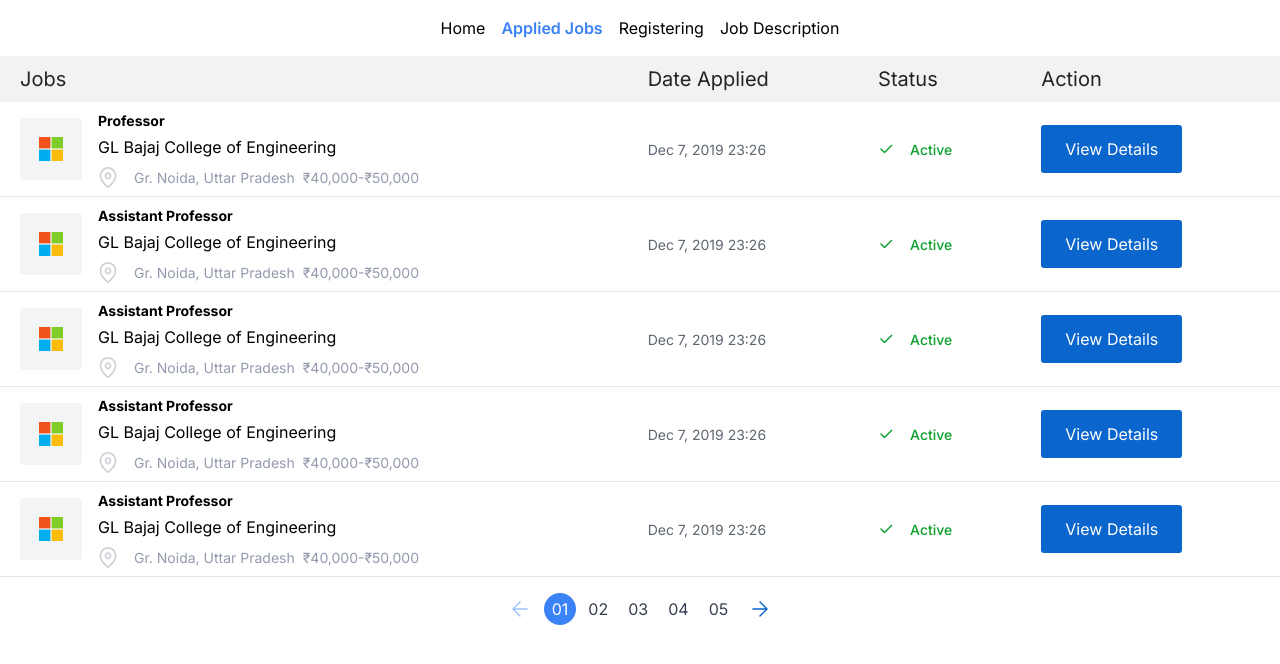
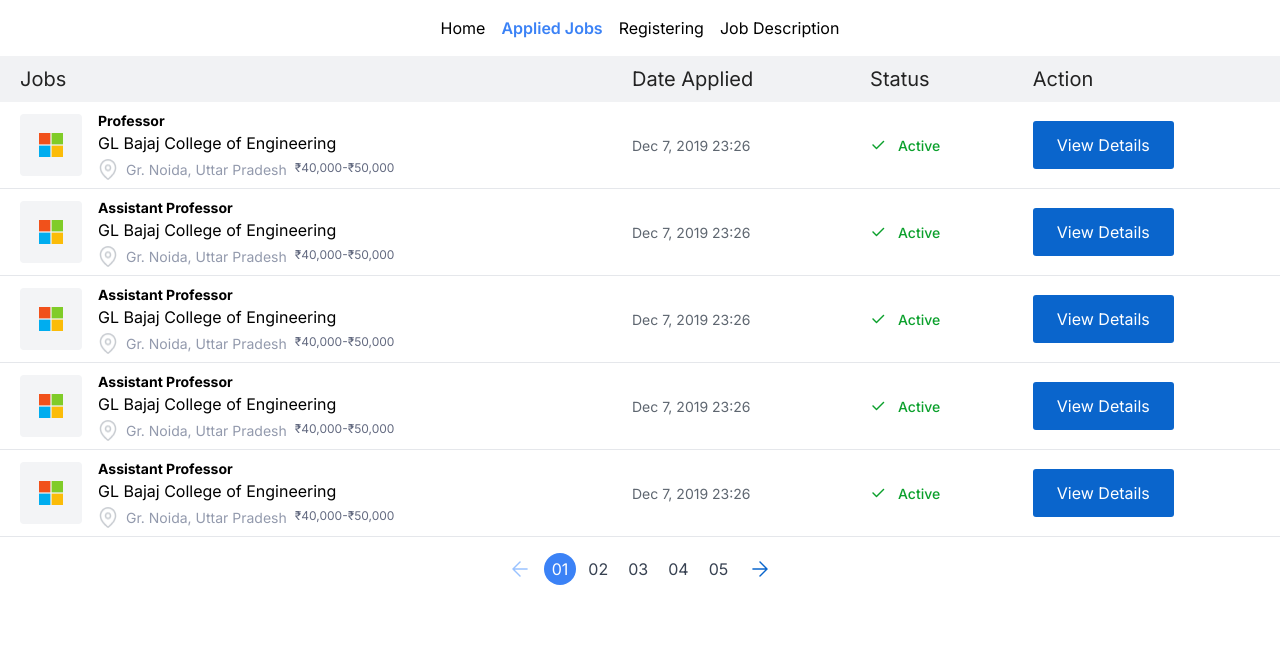
Before and after one commit to ayushballia/eduportal, a Next.js app: page /appliedJobs in a window 1280 px wide. Shown: the top 664 px of the page. Built offline with nearby package versions, Linux system fonts and the light colour scheme.

Commit message:
design update appliedJobs

```diff
--- a/src/app/components/appliedJobs/Table.jsx
+++ b/src/app/components/appliedJobs/Table.jsx
@@ -276,13 +276,13 @@
                       alt="Employer Logo"
                     />
                   </div>
-                  <div className="flex gap-1 justify-center flex-col">
+                  <div className="flex justify-center flex-col">
                     <h2 className="capitalize text-[14px] font-bold">
                       {job.title}
                     </h2>
                     <p className="text-[16px] font-normal">{job.company}</p>
-                    <div className="flex gap-2 text-[14px] text-[#939AAD] mt-1">
-                      <div className="flex gap-4">
+                    <div className="flex gap-2 text-[14px] font-normal text-[#939AAD] mt-1">
+                      <div className="flex gap-2">
                         <Image
                           src={mappinIcon}
                           width={20}
@@ -291,7 +291,7 @@
                         />
                         <p>{job.location}</p>
                       </div>
-                      <p>{job.salary}</p>
+                      <p className="font-normal text-[12px] text-[#636A80]">{job.salary}</p>
                     </div>
                   </div>
                 </div>
@@ -301,7 +301,7 @@
               </td>
               <td className="px-5 py-2">
                 <div
-                  className="flex h-full items-center gap-4 text-[14px] font-medium"
+                  className="flex h-full items-center gap-3 text-[14px] font-medium"
                   style={{ color: job.statusColor }}
                 >
                   <Image
```
